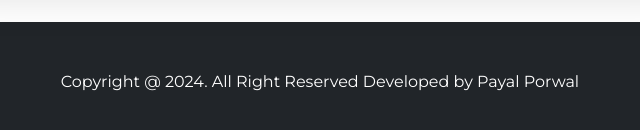
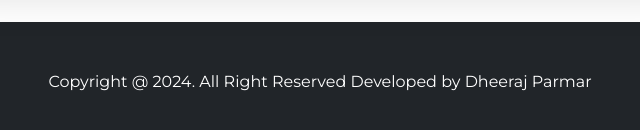
Before and after one commit to payal2529/random-user-generator, a plain HTML site: page index.html in a window 1280 px wide. Shown: the part 1514-1644 px from the top of the page, 320-960 px from the left. Drawn offline with nearby package versions, Linux system fonts and the light colour scheme; no server answers.

Commit message:
showed header and footer dynamic data

```diff
--- a/index.html
+++ b/index.html
@@ -16,7 +16,10 @@
       <div class="container">
         <div class="row pb-5">
           <div class="header-inner-div col-md-12 text-center pb-5">
-            <h2 class="fs-1 fw-normal text-uppercase">Random User Generator</h2>
+            <h2
+              class="fs-1 fw-normal text-uppercase"
+              id="dynamicHeaderHeading"
+            ></h2>
             <p class="fw-lighter">
               Random user generator is a practice project made by random user
               api and bootstrap 5. By this website you can<br />
@@ -496,7 +499,8 @@
     </main>
     <footer class="bg-dark py-5">
       <p class="text-white text-center mb-0">
-        Copyright @ 2024. All Right Reserved Developed by Payal Porwal
+        Copyright @ <span id="dynamicYear"></span>. All Right Reserved Developed
+        by <span id="dynamicDeveloperName"></span>
       </p>
     </footer>
 
--- a/script.js
+++ b/script.js
@@ -167,3 +167,18 @@ function showToast() {
   const toast = new bootstrap.Toast(copiedToClipboardToastTrigged);
   toast.show();
 }
+
+// for  header and footer dynamic data
+const dynamicData = {
+  developerName: "Dheeraj Parmar",
+  headerheading: "RANDOM USER GENERATOR",
+};
+
+const developerNameElement = document.getElementById("dynamicDeveloperName");
+developerNameElement.innerHTML = dynamicData.developerName;
+
+const dynamicHeadingElement = document.getElementById("dynamicHeaderHeading");
+dynamicHeadingElement.innerHTML = dynamicData.headerheading;
+
+const dynamicYearElement = document.getElementById("dynamicYear");
+dynamicYearElement.innerHTML = new Date().getFullYear();
```
